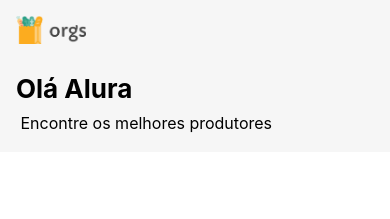
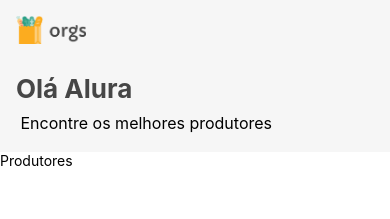
Before and after one commit to AndreSaxton/Curso-de-React-Native-2--utilizando-e-criando-Hooks, a React Native app: screen / in a window 390 px wide. Shown: the top 219 px of the page. Built offline with nearby package versions, Linux system fonts and the light colour scheme.

Commit message:
Lista de Produtores

```diff
--- /dev/null
+++ b/src/telas/Home/componentes/Produtores.js
@@ -0,0 +1,15 @@
+import React, { useEffect } from "react";
+import { Text } from "react-native";
+
+import { carregaProdutores } from "../../../servicos/carregaDados";
+
+export default function Produtores() {
+    useEffect(() => {
+        const retorno = carregaProdutores();
+        console.log(retorno);
+    },
+    []
+    );
+
+    return <Text>Produtores</Text>
+}
--- a/src/telas/Home/componentes/Topo.js
+++ b/src/telas/Home/componentes/Topo.js
@@ -46,10 +46,12 @@ const estilos = StyleSheet.create({
         fontSize: 26,
         lineHeight: 42,
         fontWeight: 'bold',
+        color: '#464646',
     },
     legenda: {
         fontSize: 16,
         lineHeight: 26,
+        color: 'A3A3A3',
     },
 });
 
--- a/src/telas/Home/index.js
+++ b/src/telas/Home/index.js
@@ -1,6 +1,10 @@
 import React from "react";
 import Topo from './componentes/Topo'
+import Produtores from './componentes/Produtores';
 
 export default function Home(){
-    return <Topo />
+    return <>
+        <Topo />
+        <Produtores />
+    </>
 }
```
